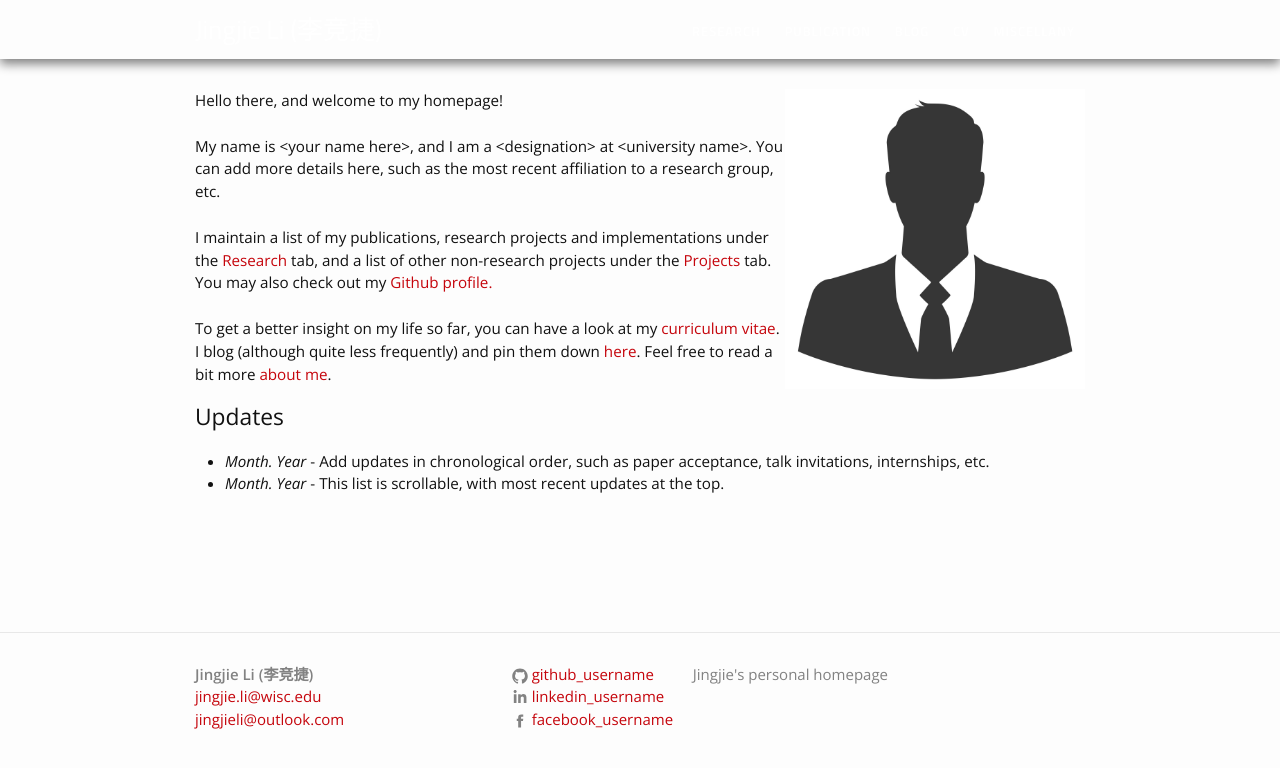
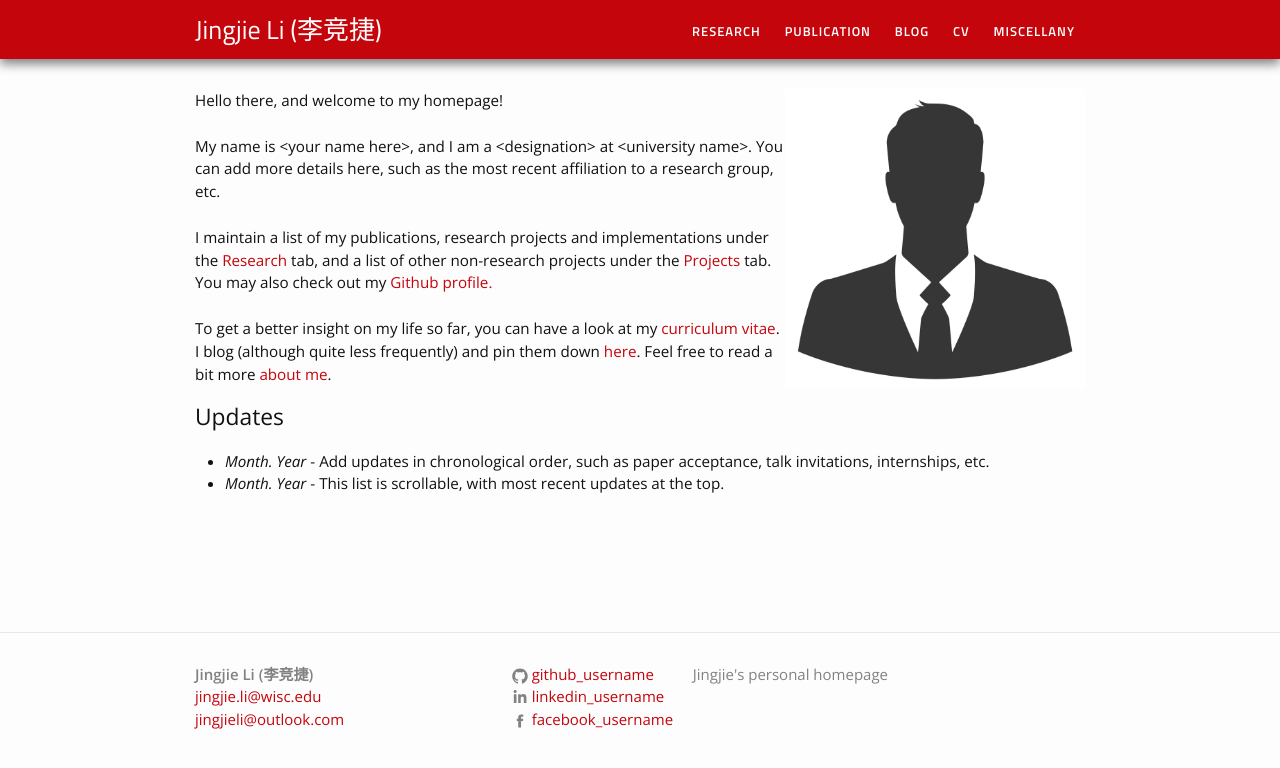
Before and after one commit to jingjieli95/jingjieli95.github.io, a Jekyll site: the page built from index.html, in a window 1280 px wide. Shown: the top 768 px of the page. Built offline with Jekyll 4.4.1, drawn with Linux system fonts in a browser that asks for light colours.

Commit message:
Update _header.scss

```diff
--- a/_sass/_header.scss
+++ b/_sass/_header.scss
@@ -4,7 +4,7 @@
 .site-header {
     border-top: 0px solid $grey-color-dark;
     // min-height: 56px;
-    background-image: $blue-color-dark; //linear-gradient($blue-color-light, $blue-color-dark);
+    background-image: linear-gradient($blue-color-light, $blue-color-dark);
     box-shadow: 0px 5px 10px grey;
     // Positioning context for the mobile navigation icon
     position: relative;
```
